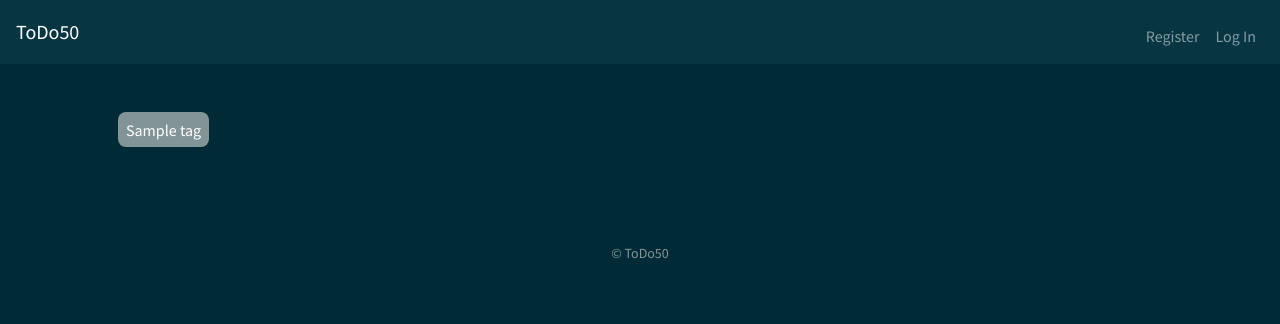
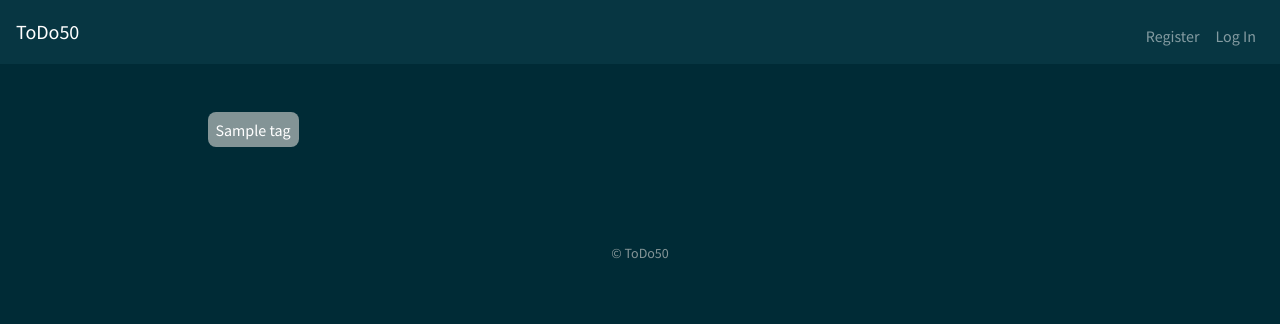
Before and after one commit to ilya-lebedev/ToDo50, a Flask app: template templates/tags.html in a window 1280 px wide. Shown: the top 324 px of the page. Run offline with Flask 2, Linux system fonts and the light colour scheme; the template is opened without the code that fills it: most values are stand-ins (such as "Sample title", 1, 10 or a date in 2020); some libraries are stand-ins or nearby versions.

Commit message:
refactor: Change tags page width

```diff
--- a/templates/tags.html
+++ b/templates/tags.html
@@ -5,9 +5,13 @@
 {% endblock %}
 
 {% block main %}
-        <div class="bs-component" style="margin-bottom: 40px;">
-            {% for tag in tags %}
-                <a href="/todos/tag/{{ tag["id"] }}"><span class="tag-list tag-secondary">{{ tag["tag_name"] }}</span></a>
-            {% endfor %}
+    <div class="row justify-content-md-center">
+        <div class="col-lg-10">
+            <div class="bs-component" style="margin-bottom: 40px;">
+                {% for tag in tags %}
+                    <a href="/todos/tag/{{ tag["id"] }}"><span class="tag-list tag-secondary">{{ tag["tag_name"] }}</span></a>
+                {% endfor %}
+            </div>
         </div>
+    </div>
 {% endblock %}
```
